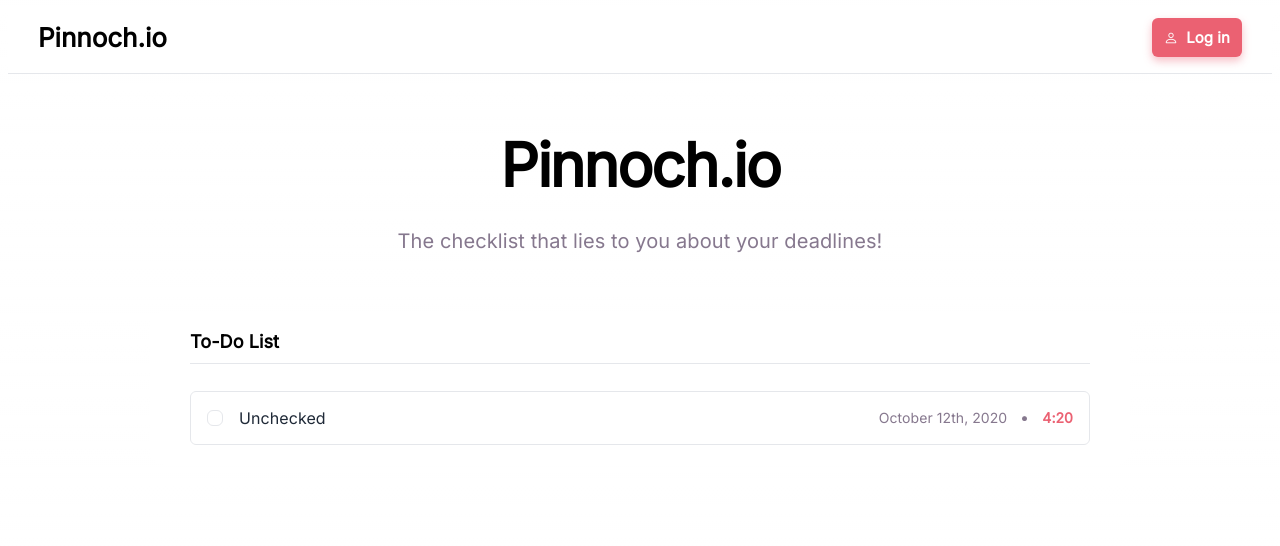
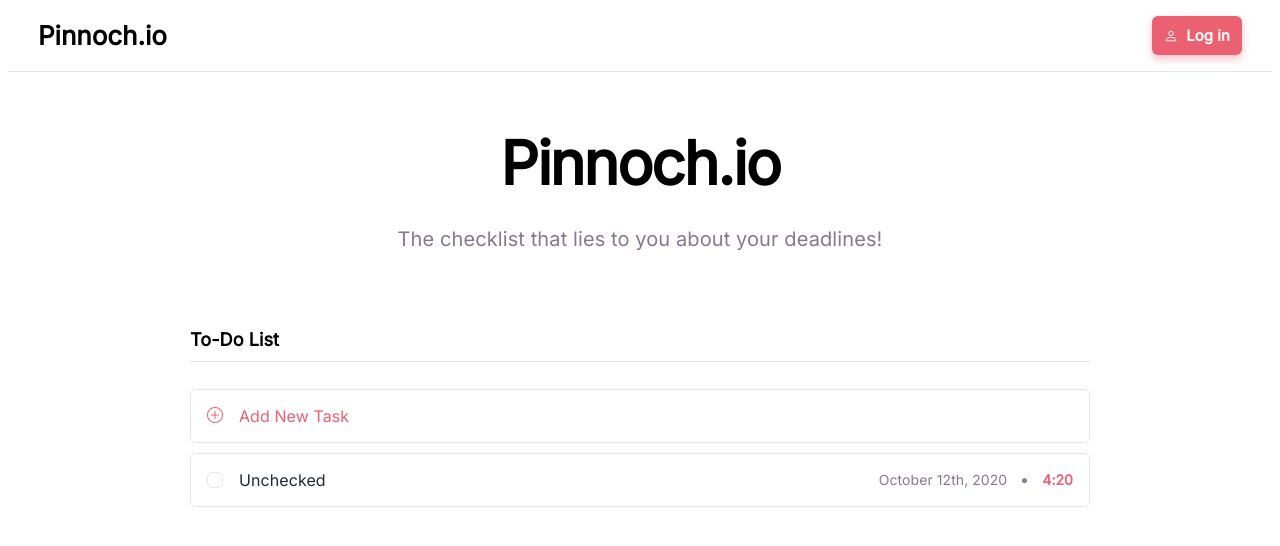
Before and after one commit to NicoBobBison/pinocchio, a Flask app: page / in a window 1280 px wide. Shown: the top 546 px of the page. Run offline with Flask 3, Linux system fonts and the light colour scheme.

Commit message:
task button

```diff
--- a/static/css/main.css
+++ b/static/css/main.css
@@ -22,7 +22,7 @@ body {
     align-self: stretch;
     padding-left: 30px;
     padding-right: 30px;
-    padding-top: 10px;
+    padding-top: 8px;
     padding-bottom: 16px;
     justify-content: space-between;
     display: inline-flex;
@@ -81,6 +81,12 @@ body {
     width: 5px;
     height: 5px;
     background: #86788E;
+}
+#plus {
+    width: 16px;
+    height: 16px;
+    position: relative;
+    padding-top: 3px;
 }
 .ellipse-align{
     justify-content: flex-start;
@@ -213,7 +219,7 @@ body {
     border: 1px #E5E7EB solid;
     justify-content: flex-start;
     gap: 16px;
-    display: inline-flex
+    display: inline-flex;
     /*display: flex;
     width: 800px;
     padding: 14px 16px;
@@ -253,6 +259,15 @@ body {
     line-height: 24px; /* 150% */
     letter-spacing: 0.08px;
 }
+.addTaskText {
+    color: #EB6172;
+    font-size: 16px;
+    font-family: Inter;
+    font-weight: 500;
+    line-height: 24px;
+    letter-spacing: 0.08px;
+    word-wrap: break-word
+}
 .date-container {
     display: flex;
     justify-content: flex-end;
--- a/templates/home.html
+++ b/templates/home.html
@@ -37,6 +37,10 @@
                 <div class="checklist-line-divider"></div>
             </div>
             <div class="task-section">
+                <img src="{{url_for('static', filename='css/images/plus-circle.png')}}" id="plus"/>
+                <span class="addTaskText">Add New Task</span>
+            </div>
+            <div class="task-section">
 <!--                <input class="uncheckedBox" type="checkbox">-->
                 <button type="button" class="uncheckedBox"></button>
                 <span class="uncheckedText">Unchecked</span>
```
Also changed, not shown: static/css/images/plus-circle.png (added), 1 other file.
